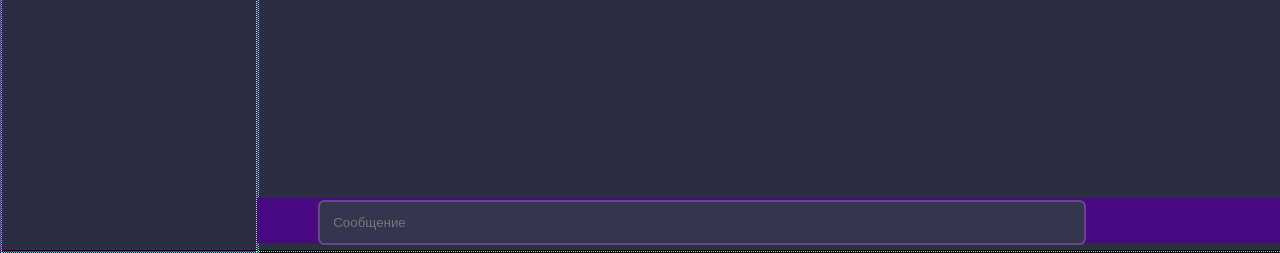
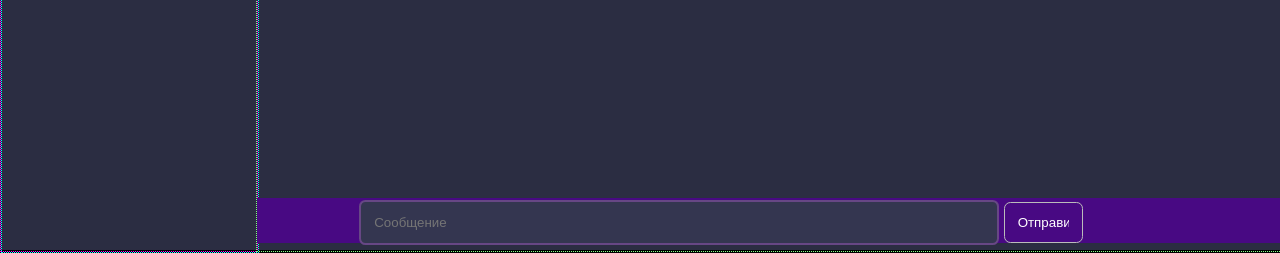
Before and after one commit to Nhrust/Project_TPP3, a Flask app: template templates/home.html in a window 1280 px wide. Shown: the part 550-803 px from the top of the page. Run offline with Flask 3, Linux system fonts and the light colour scheme; the template is opened without the code that fills it, so the values that code supplies are empty; some libraries are stand-ins or nearby versions.

Commit message:
кнопочка отправить

```diff
--- a/static/css/home.css
+++ b/static/css/home.css
@@ -179,6 +179,16 @@ h2 {
 	border: 1px dotted #00f;
 }
 
+input[type="submit1"]{
+	width: 4vw;
+	height: 1vw;
+	padding:1vw;
+	border: 1px solid #bbb;
+	border-radius: 0.5vw;
+	background-color: transparent;
+	color:#fff;
+}
+
 .text_message{
 	position:fixed;
 	background:rgb(72, 9, 131);
@@ -211,9 +221,9 @@ input[type="submit"]{
 }
 
 input[type="text1"], select, textarea {
-    width: 60vw;
+    width: 50vw;
     padding: 1vw;
-	margin-left:6%;
+	margin-left:10%;
     margin-top:0.2%;
     display: inline-block;
     border: 0.2vw solid rgb(103, 71, 133);
--- a/templates/home.html
+++ b/templates/home.html
@@ -83,6 +83,7 @@
             <div class="down">
                 <div class="text_message">
                     <input type="text1" name="texting" class="texting" placeholder="Сообщение">
+                    <input type="submit1" value="Отправить">
                 </div>
             </div>
         </div> <!-- right -->
```
